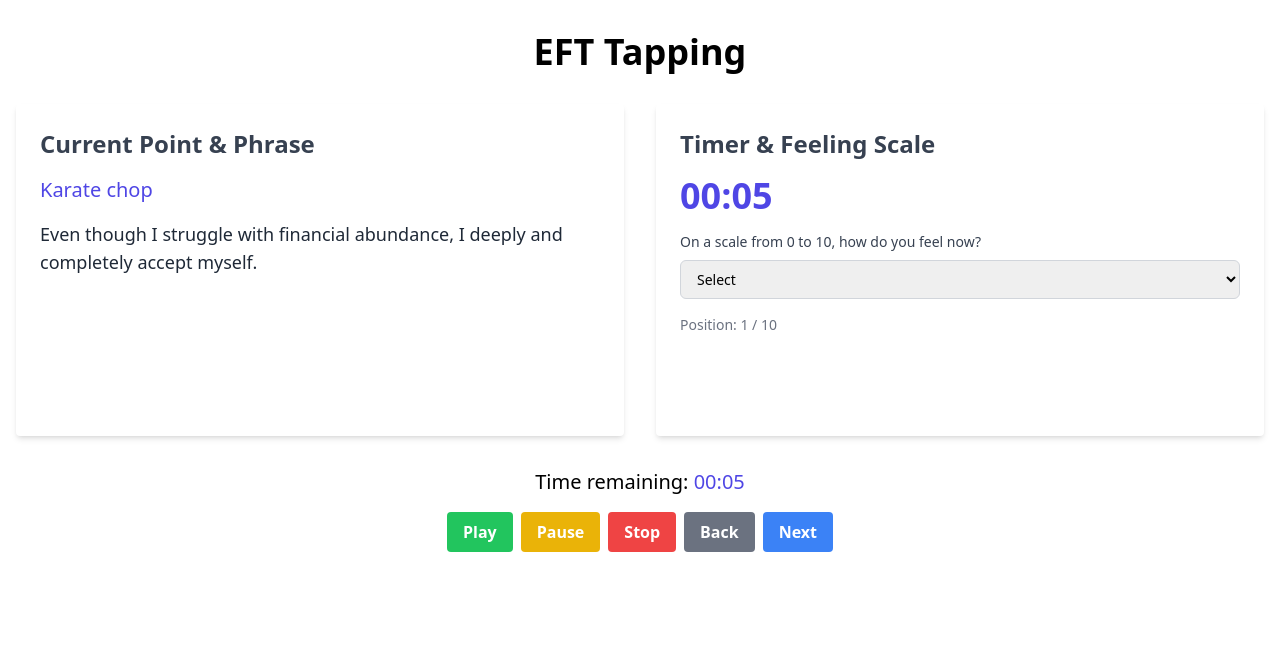
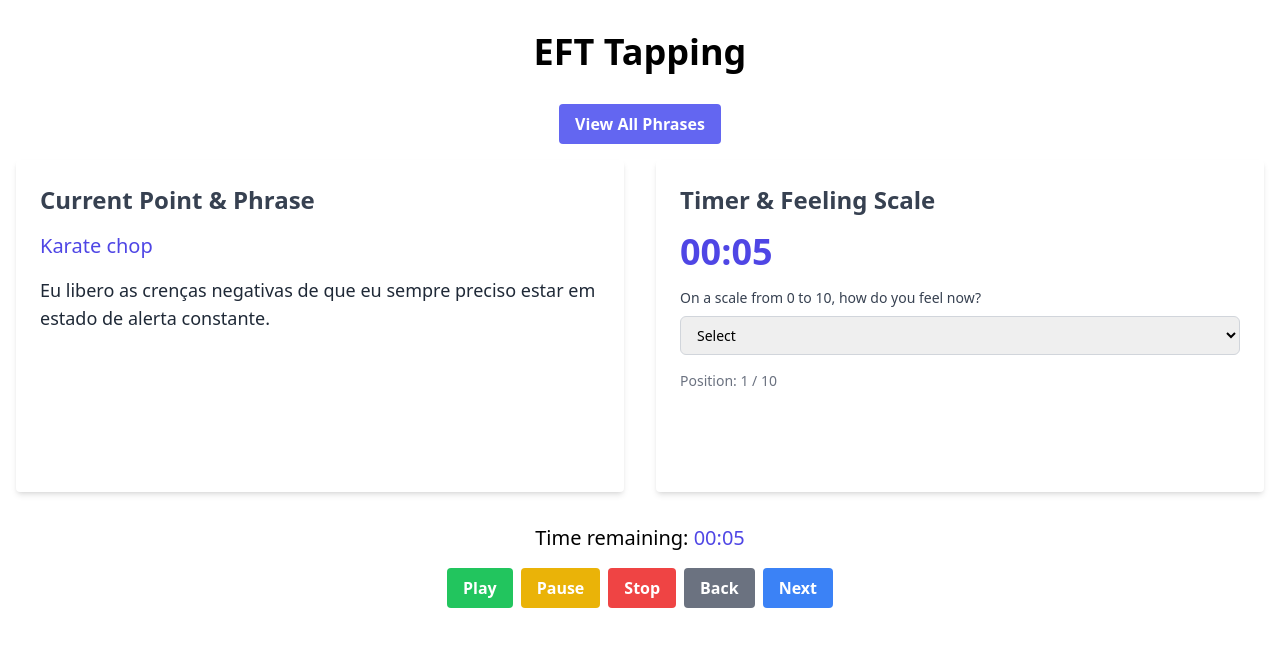
Before and after one commit to puppe1990/eft-app, a React (Create React App) app: page / in a window 1280 px wide. Shown: the top 646 px of the page. Built offline with nearby package versions, Linux system fonts and the light colour scheme.

Commit message:
create a modal with the custom phrase

```diff
--- a/src/App.js
+++ b/src/App.js
@@ -15,16 +15,7 @@ const POINTS = [
 ];
 
 const CUSTOM_PHRASES = [
-  "Even though I struggle with financial abundance, I deeply and completely accept myself.",
-  "I have a hard time believing I deserve financial abundance.",
-  "I feel like I'm not worthy of abundance.",
-  "I don't know how to attract abundance.",
-  "I'm scared that I'll never have enough money.",
-  "I'm always worried about money.",
-  "I don't trust that I can have abundance.",
-  "I don't believe I deserve abundance.",
-  "I'm worried that I'll never be able to afford the things I want.",
-  "I'm always struggling to make ends meet.",
+  "Eu libero as crenças negativas de que eu sempre preciso estar em estado de alerta constante.","Eu escolho acreditar que posso confiar em minha capacidade de lidar com ameaças reais quando elas surgirem.","Eu permito que eu mesmo relaxar e confiar em minha capacidade de proteger a mim mesmo e minha segurança.","Eu escolho liberar a ansiedade e a tensão associadas à vigilância constante.","Eu escolho acreditar que posso viver minha vida sem medo constante.","Eu me permito confiar em minhas habilidades para lidar com qualquer situação de perigo que possa surgir.","Eu escolho liberar a necessidade de controlar tudo ao meu redor e confiar no fluxo da vida.","Eu me permito confiar em minha capacidade de tomar decisões seguras e eficazes para proteger a minha segurança.","Eu escolho liberar a necessidade de estar sempre no comando e confiar em minha capacidade de lidar com o incerto.","Eu escolho acreditar em minha capacidade de viver uma vida equilibrada e segura sem a necessidade de vigilância constante.",
 ];
 
 function App() {
@@ -37,6 +28,7 @@ function App() {
   const [timeRemaining, setTimeRemaining] = useState(10000);
   const [isPlaying, setIsPlaying] = useState(true);
   const [stopwatch, setStopwatch] = useState(0);
+  const [isModalOpen, setIsModalOpen] = useState(false);
 
   const formattedTime = new Date(timeRemaining).toISOString().substr(14, 5);
   const formatteStopWatch = new Date(stopwatch * 1000)
@@ -143,6 +135,10 @@ function App() {
     }
   }, [isRoutineActive, timeRemaining, isPlaying, handleNext]);
 
+  const handleModalToggle = () => {
+    setIsModalOpen(!isModalOpen);
+  };
+
   if (!isRoutineActive) {
     const timeTaken = ((endTime - startTime) / 1000).toFixed(2);
     return (
@@ -161,6 +157,36 @@ function App() {
   return (
     <div className="container mx-auto px-4 py-8">
       <h1 className="text-center text-4xl font-bold mb-8">EFT Tapping</h1>
+      <div className="text-center mb-4">
+        <button
+          className="bg-indigo-500 hover:bg-indigo-600 text-white font-semibold py-2 px-4 rounded"
+          onClick={handleModalToggle}
+        >
+          View All Phrases
+        </button>
+      </div>
+      {isModalOpen && (
+        <div className="fixed inset-0 bg-black bg-opacity-50 flex items-center justify-center p-4 z-50">
+          <div className="bg-white rounded-lg p-6 max-w-2xl w-full max-h-[80vh] overflow-y-auto">
+            <div className="flex justify-between items-center mb-4">
+              <h2 className="text-2xl font-bold">All Phrases</h2>
+              <button
+                onClick={handleModalToggle}
+                className="text-gray-500 hover:text-gray-700"
+              >
+                ✕
+              </button>
+            </div>
+            <div className="space-y-2">
+              {CUSTOM_PHRASES.map((phrase, index) => (
+                <p key={index} className="p-2 border-b">
+                  {index + 1}. {phrase}
+                </p>
+              ))}
+            </div>
+          </div>
+        </div>
+      )}
       <div className="flex flex-wrap -mx-4 justify-center">
         {/* Left Column */}
         <div className="w-full md:w-1/2 mb-8 px-4">
```
